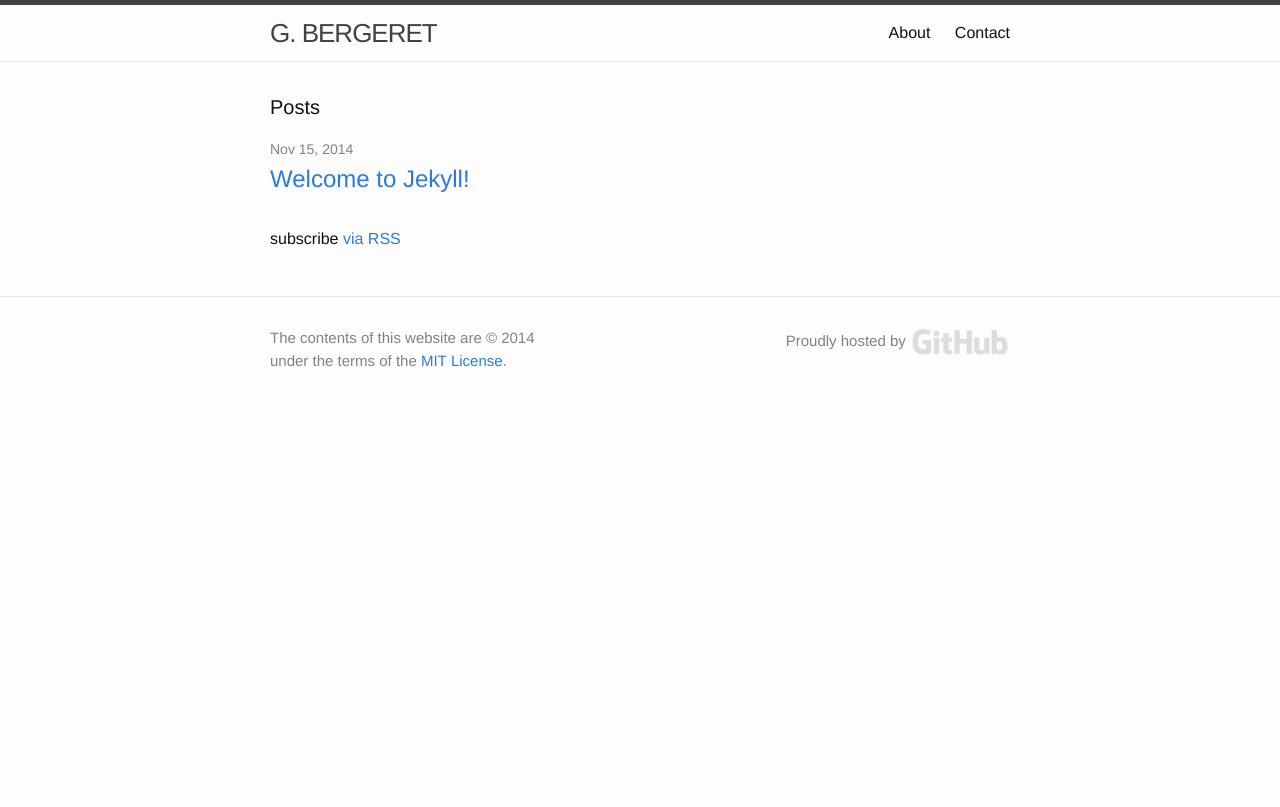
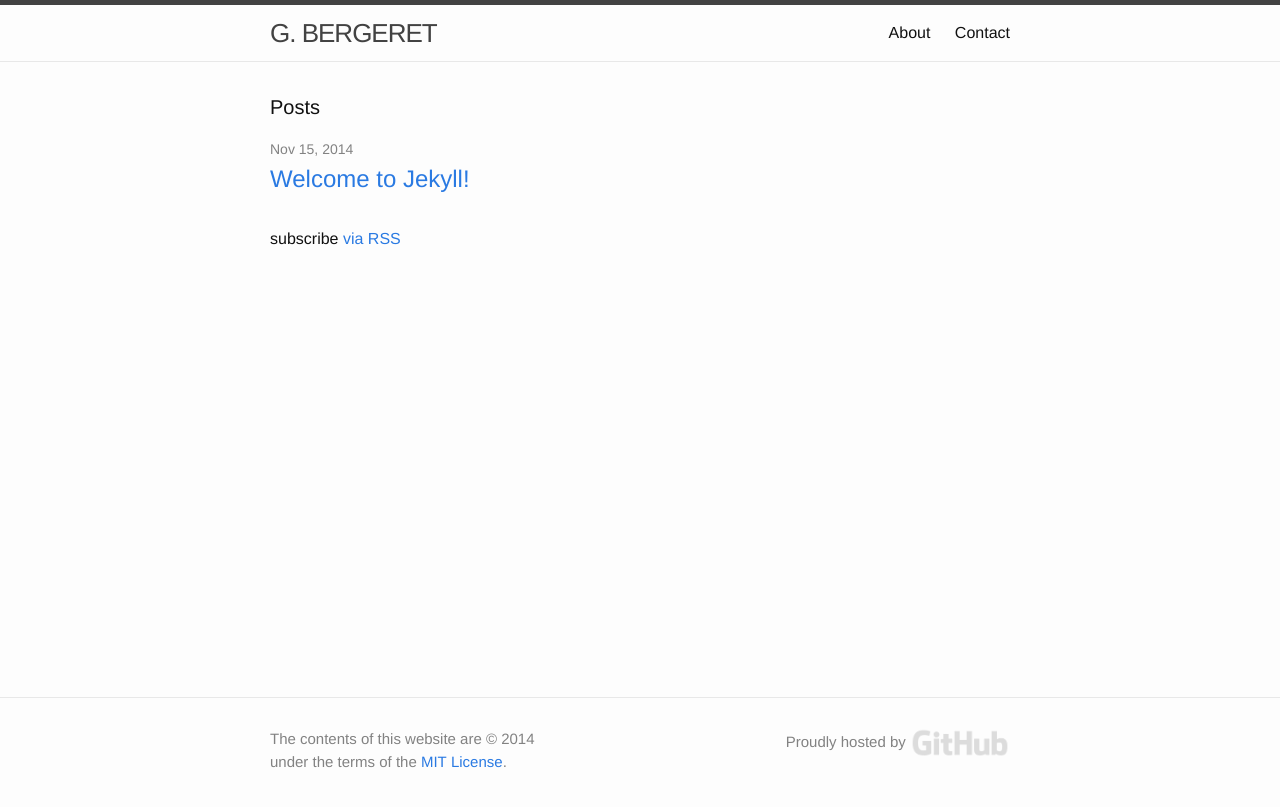
Before and after one commit to gbergere/gbergere.github.io, a Jekyll site: the page built from index.html, in a window 1280 px wide. Shown: the top 807 px of the page. Built offline with Jekyll 4.4.1, drawn with Linux system fonts in a browser that asks for light colours.

Commit message:
Update layout.css to set min-height in page-content class.

```diff
--- a/_sass/_layout.scss
+++ b/_sass/_layout.scss
@@ -1,4 +1,5 @@
 /**
+	text-align: justify;
  * Site header
  */
 .site-header {
@@ -153,6 +154,7 @@
  * Page content
  */
 .page-content {
+	min-height: 575px;
     padding: $spacing-unit 0;
 }
 
```
